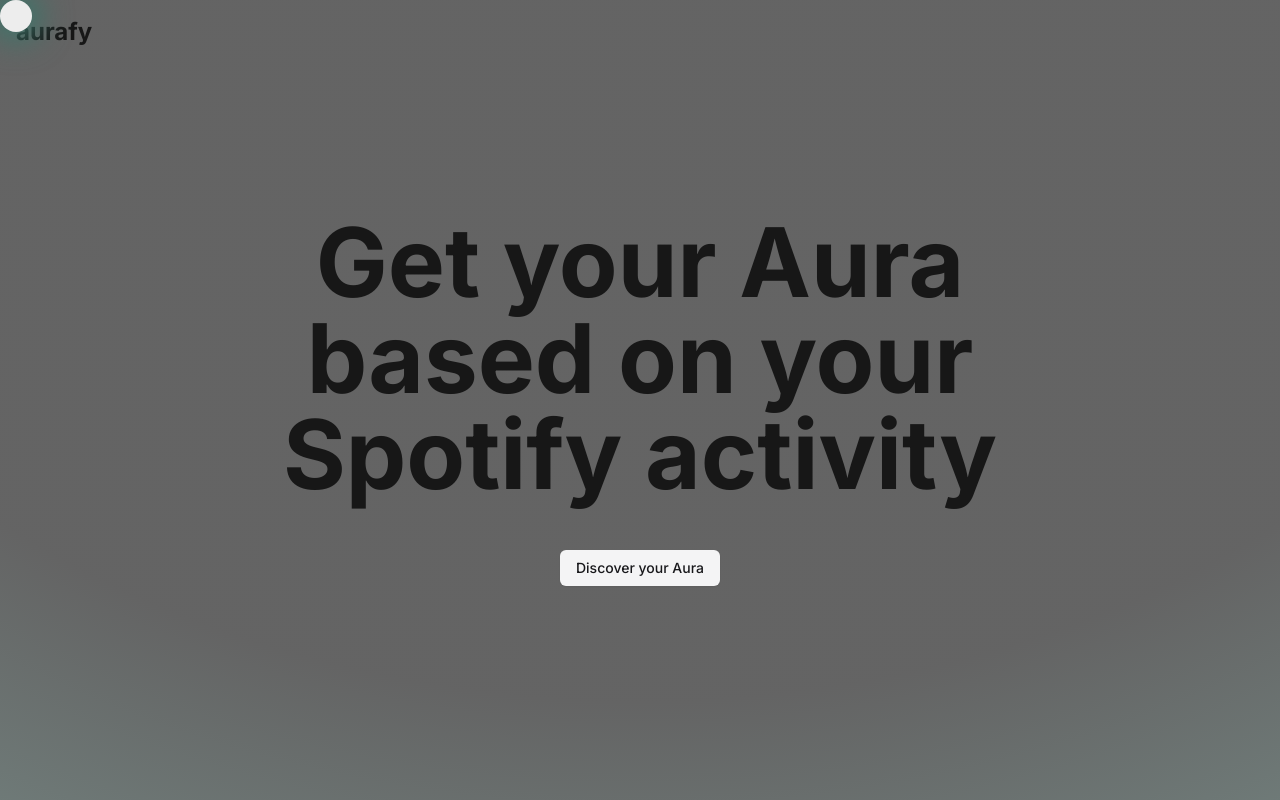
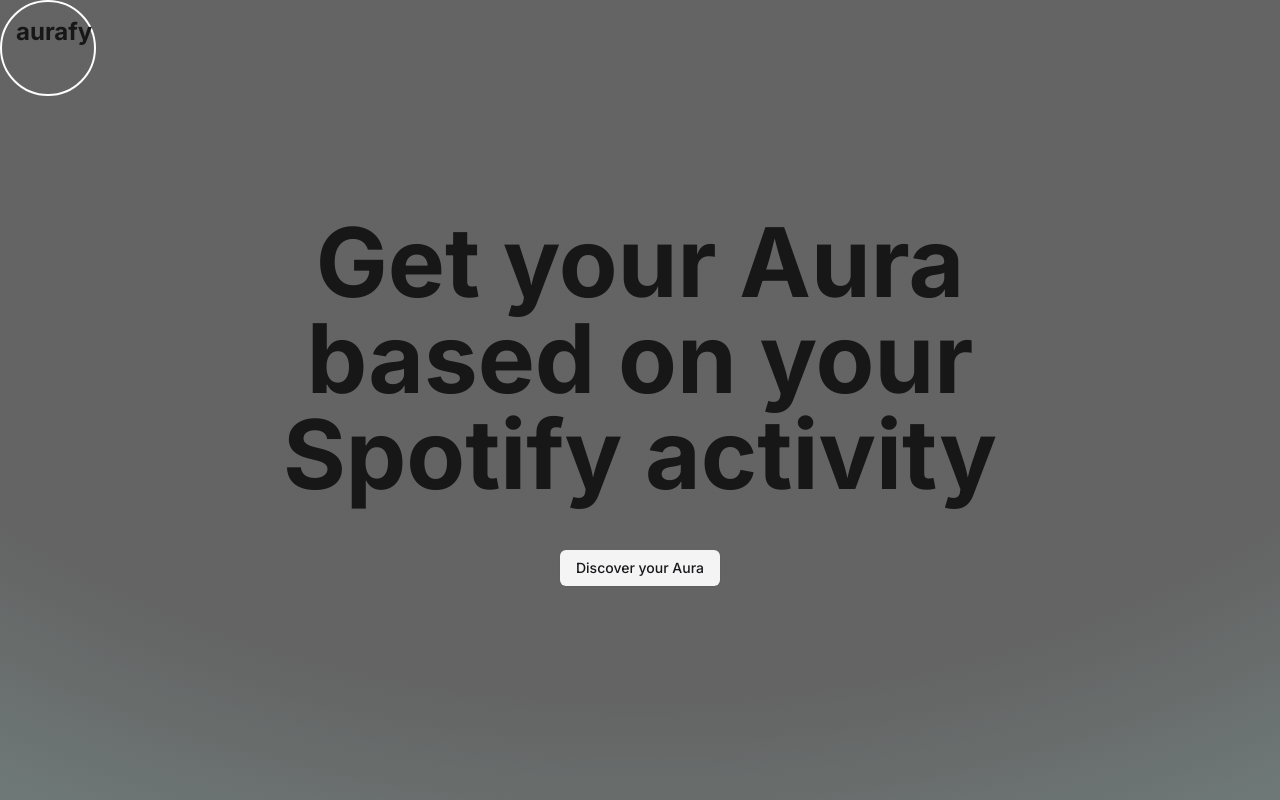
Before and after one commit to ivanfragoso/aurafy, a Next.js app: page / in a window 1280 px wide. Built offline with nearby package versions, Linux system fonts and the light colour scheme; no server answers.

Commit message:
feat(pointer): change pointer design to more minimalist

```diff
--- a/src/components/AuraPointer.tsx
+++ b/src/components/AuraPointer.tsx
@@ -1,22 +1,13 @@
-import { CodeSandboxLogoIcon } from "@radix-ui/react-icons";
-import chroma from "chroma-js";
-import { animate, motion, useMotionTemplate, useMotionValue, useSpring, useTransform } from "framer-motion";
+import { motion, useMotionValue, useSpring } from "framer-motion";
 import { useEffect, useState } from "react";
 
-export interface AuraPointerProps {
-    colors: string[];
-    color?: string | null;
-    stickyElement?: any;
+interface AuraPointerProps {
+    text?: string
+    pointerClick?: () => void
 }
-
-export default function AuraPointer({ color, colors, stickyElement }: AuraPointerProps) {
-    const auraColor = color ? color : colors[0]
-
-    const [isHovered, setIsHovered] = useState(false)
-    const motionColor = useMotionValue(auraColor)
-    const boxShadowColor = useMotionTemplate`${motionColor}  0px 0px 30px 10px`
-
-    const cursorSize = isHovered ? 64 : 32 /* w-8 */
+export default function AuraPointer({ text, pointerClick }: AuraPointerProps) {
+    const cursorSize = 96
+    const [isClicked, setIsClicked] = useState(false)
 
     const mouse = {
         x: useMotionValue(0),
@@ -29,52 +20,47 @@
         y: useSpring(mouse.y, smoothOptions)
     }
 
-    const manageMouseOver = () => {
-        stickyElement.current.style.boxShadow = `${motionColor}  0px 0px 30px 10px`
-        setIsHovered(true)
-    }
-
-    const manageMouseLeave = () => {
-        setIsHovered(false)
-    }
-
     const manageMouseMove = (e) => {
         const { clientX, clientY } = e
         mouse.x.set(clientX - cursorSize / 2)
         mouse.y.set(clientY - cursorSize / 2)
     }
 
-    useEffect(() => {
-        window.addEventListener('mousemove', manageMouseMove)
-        stickyElement.current.addEventListener("mouseover", manageMouseOver)
-        stickyElement.current.addEventListener("mouseleave", manageMouseLeave)
+    const handleMouseDown = () => {
+        setIsClicked(true)
 
-        return () => {
-            window.removeEventListener('mousemove', manageMouseMove)
-            stickyElement.current.removeEventListener("mouseover", manageMouseOver)
-            stickyElement.current.removeEventListener("mouseleave", manageMouseLeave)
+        if (pointerClick) {
+            pointerClick()
         }
-    }, []);
+    };
+
+    const handleMouseUp = () => setIsClicked(false)
 
     useEffect(() => {
-        animate(motionColor, colors, {
-            ease: "easeInOut",
-            repeat: Infinity,
-            repeatType: "mirror",
-            duration: 20,
-        });
-    }, [colors, motionColor])
+      window.addEventListener("mousemove", manageMouseMove)
+      window.addEventListener("mousedown", handleMouseDown)
+      window.addEventListener("mouseup", handleMouseUp)
+
+      return () => {
+        window.removeEventListener("mousemove", manageMouseMove)
+        window.removeEventListener("mousedown", handleMouseDown)
+        window.removeEventListener("mouseup", handleMouseUp)
+      };
+    }, [])
 
     return (
         <motion.div
-        className="cursor w-8 h-8 rounded-full absolute pointer-events-none bg-white z-30"
-        style={{
-          left: smoothMouse.x,
-          top: smoothMouse.y,
-          boxShadow: boxShadowColor,
-          backgroundColor: "#ededed"
-        }}
-        animate={{width: cursorSize, height: cursorSize}}
-      ></motion.div>
+            className="cursor w-24 h-24 rounded-full absolute pointer-events-none border-2 border-white z-10 p-3 flex justify-center items-center"
+            style={{
+                left: smoothMouse.x,
+                top: smoothMouse.y,
+            }}
+            animate={{
+                scale: isClicked ? 1.2 : 1,
+            }}
+            transition={{ type: "spring", stiffness: 500, damping: 30 }}
+        >
+            <span className="text-sm text-center">{text}</span>
+        </motion.div>
     );
 }
```
